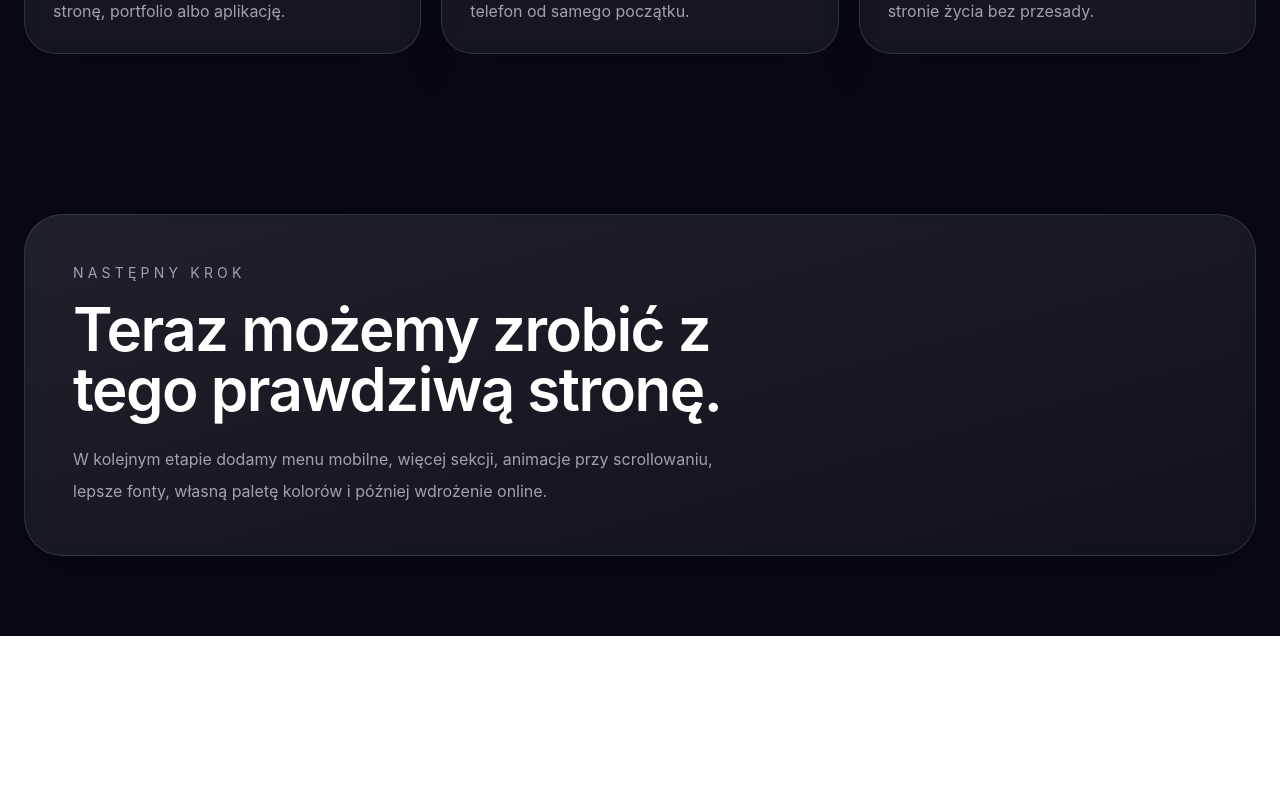
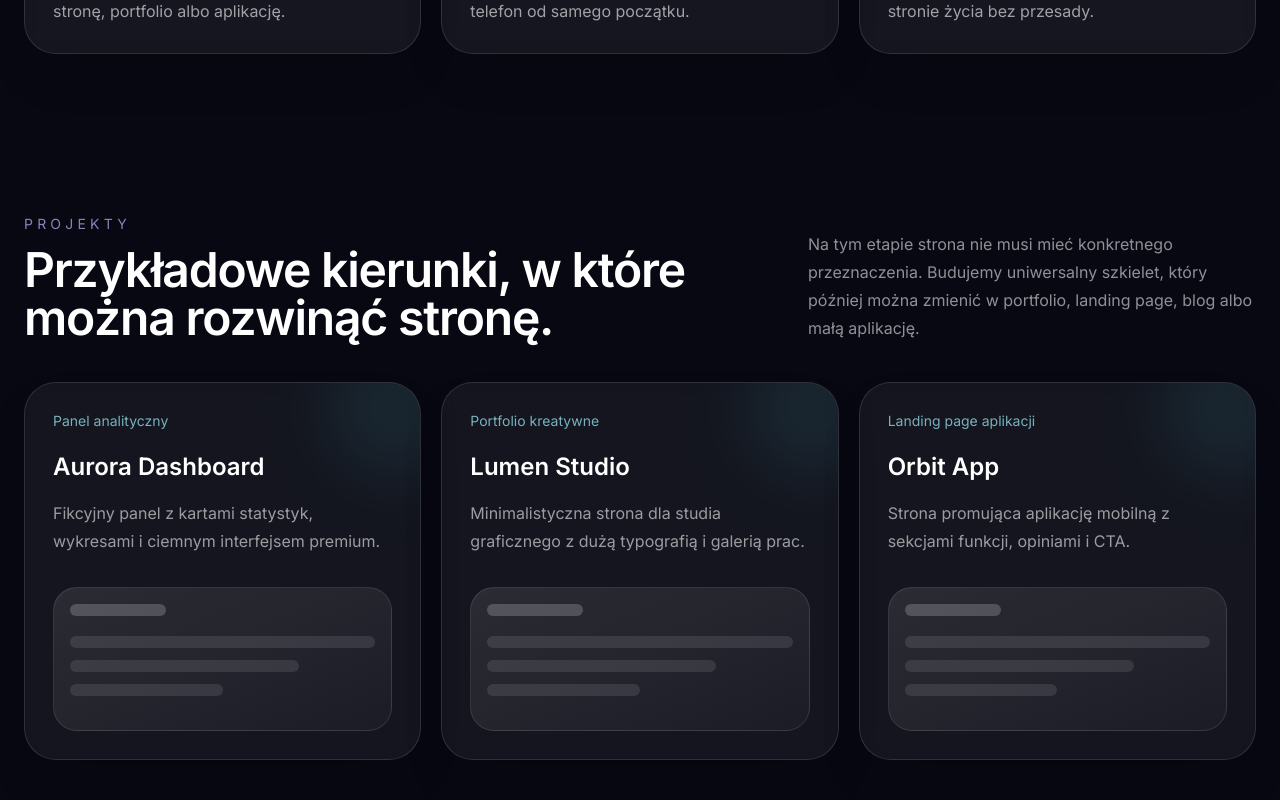
Before and after one commit to mtkittles/nova-pulse, a React (Vite) app: page / in a window 1280 px wide. Shown: the part 1240-2040 px from the top of the page. Before the commit the page ends 1876 px from the top, so only its background shows below. Built offline with nearby package versions, Linux system fonts and the light colour scheme.

Commit message:
Add projects section and custom font

```diff
--- a/src/App.tsx
+++ b/src/App.tsx
@@ -22,7 +22,26 @@ const cards = [
 const navItems = [
   { label: "Start", href: "#start" },
   { label: "Funkcje", href: "#features" },
+  { label: "Projekty", href: "#projects" },
   { label: "Design", href: "#design" },
+]
+
+const projects = [
+  {
+    title: "Aurora Dashboard",
+    type: "Panel analityczny",
+    text: "Fikcyjny panel z kartami statystyk, wykresami i ciemnym interfejsem premium.",
+  },
+  {
+    title: "Lumen Studio",
+    type: "Portfolio kreatywne",
+    text: "Minimalistyczna strona dla studia graficznego z dużą typografią i galerią prac.",
+  },
+  {
+    title: "Orbit App",
+    type: "Landing page aplikacji",
+    text: "Strona promująca aplikację mobilną z sekcjami funkcji, opiniami i CTA.",
+  },
 ]
 
 function App() {
@@ -227,6 +246,61 @@ function App() {
         </div>
       </section>
 
+      <section id="projects" className="mx-auto max-w-7xl px-6 py-20">
+        <div className="mb-10 flex flex-col justify-between gap-6 md:flex-row md:items-end">
+          <div className="max-w-2xl">
+            <p className="text-sm uppercase tracking-[0.3em] text-violet-300/70">
+              Projekty
+            </p>
+
+            <h2 className="mt-3 text-4xl font-semibold tracking-tight md:text-5xl">
+              Przykładowe kierunki, w które można rozwinąć stronę.
+            </h2>
+          </div>
+
+          <p className="max-w-md leading-7 text-white/55">
+            Na tym etapie strona nie musi mieć konkretnego przeznaczenia.
+            Budujemy uniwersalny szkielet, który później można zmienić w
+            portfolio, landing page, blog albo małą aplikację.
+          </p>
+        </div>
+
+        <div className="grid gap-5 md:grid-cols-3">
+          {projects.map((project, index) => (
+            <motion.article
+              key={project.title}
+              initial={{ opacity: 0, y: 24 }}
+              whileInView={{ opacity: 1, y: 0 }}
+              viewport={{ once: true }}
+              transition={{ delay: index * 0.1 }}
+              className="group relative overflow-hidden rounded-[2rem] border border-white/12 bg-white/[0.055] p-7 shadow-2xl shadow-black/20 backdrop-blur transition hover:-translate-y-1 hover:bg-white/[0.085]"
+            >
+              <div className="absolute right-[-40px] top-[-40px] h-32 w-32 rounded-full bg-cyan-300/10 blur-2xl transition group-hover:bg-cyan-300/20" />
+
+              <p className="relative text-sm text-cyan-200/70">
+                {project.type}
+              </p>
+
+              <h3 className="relative mt-5 text-2xl font-semibold">
+                {project.title}
+              </h3>
+
+              <p className="relative mt-4 leading-7 text-white/58">
+                {project.text}
+              </p>
+
+              <div className="relative mt-8 h-36 rounded-3xl border border-white/10 bg-gradient-to-br from-white/10 to-white/[0.03] p-4">
+                <div className="h-3 w-24 rounded-full bg-white/20" />
+                <div className="mt-5 grid gap-3">
+                  <div className="h-3 rounded-full bg-white/10" />
+                  <div className="h-3 w-3/4 rounded-full bg-white/10" />
+                  <div className="h-3 w-1/2 rounded-full bg-white/10" />
+                </div>
+              </div>
+            </motion.article>
+          ))}
+        </div>
+      </section>
       <section id="design" className="mx-auto max-w-7xl px-6 py-20">
         <div className="rounded-[2.4rem] border border-white/12 bg-gradient-to-br from-white/[0.10] to-white/[0.04] p-8 shadow-2xl shadow-black/30 backdrop-blur md:p-12">
           <p className="text-sm uppercase tracking-[0.3em] text-violet-200/70">
--- a/src/index.css
+++ b/src/index.css
@@ -1,4 +1,10 @@
+@import url("https://fonts.googleapis.com/css2?family=Inter:wght@400;500;600;700;800&display=swap");
 @import "tailwindcss";
+
 html {
   scroll-behavior: smooth;
 }
+
+body {
+  font-family: "Inter", system-ui, sans-serif;
+}
```
